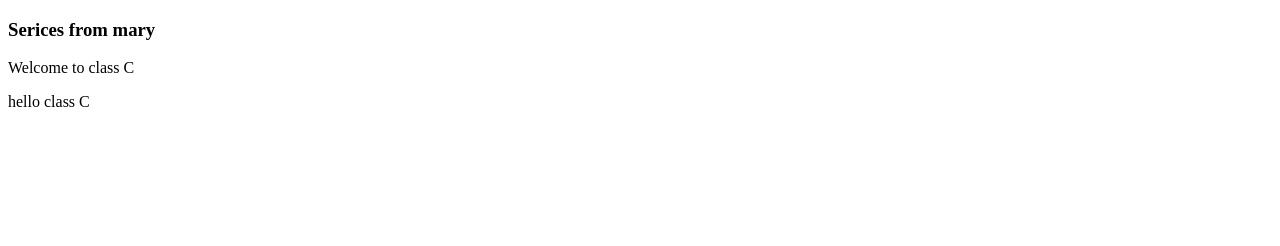
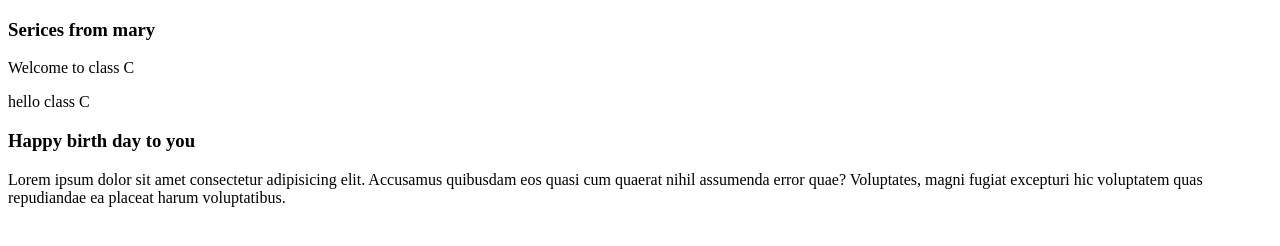
Before and after one commit to havvicheka/Group1, a plain HTML site: page service.html in a window 1280 px wide. Drawn offline with Linux system fonts and the light colour scheme.

Commit message:
add paragrap

```diff
--- a/service.html
+++ b/service.html
@@ -9,5 +9,7 @@
     <h3>Serices from mary</h3>
     <p>Welcome to class C</p>
     <p>hello class C</p>
+    <h3>Happy birth day to you</h3>
+    <p>Lorem ipsum dolor sit amet consectetur adipisicing elit. Accusamus quibusdam eos quasi cum quaerat nihil assumenda error quae? Voluptates, magni fugiat excepturi hic voluptatem quas repudiandae ea placeat harum voluptatibus.</p>
 </body>
 </html>
```
